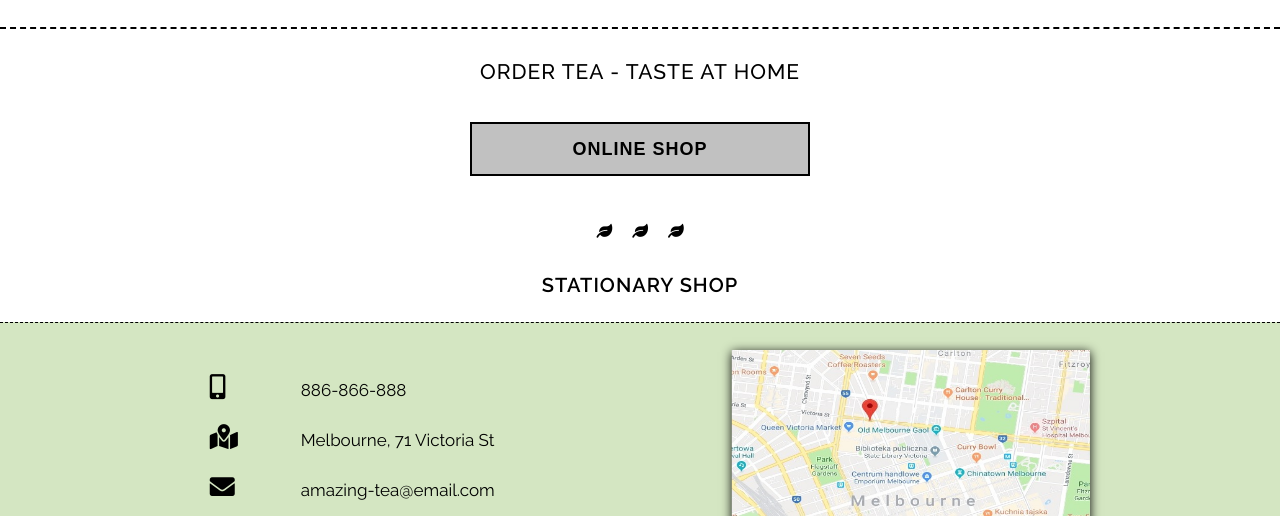
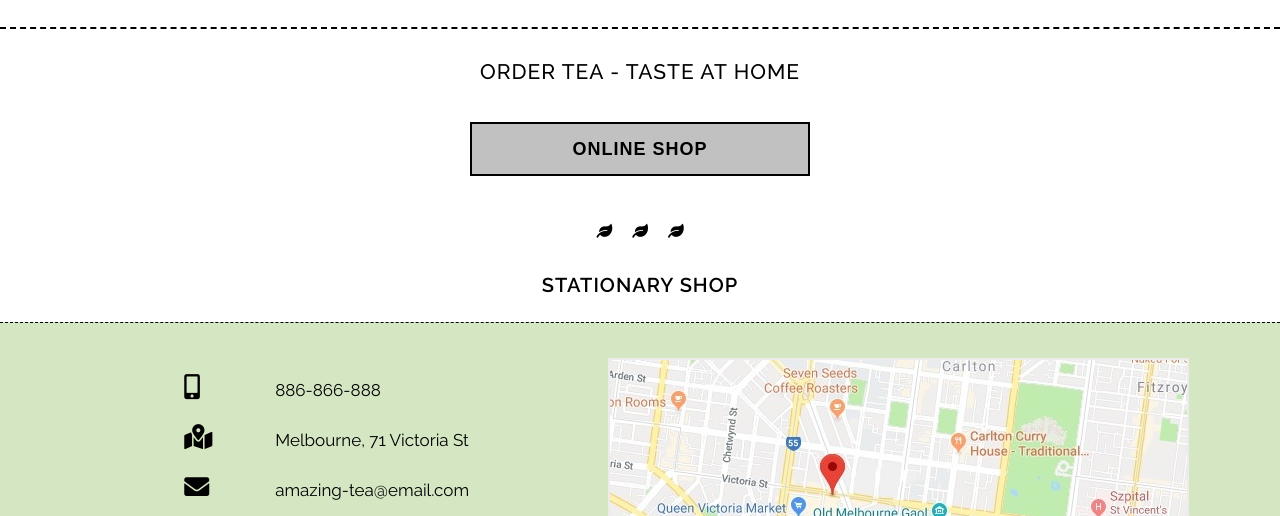
Before and after one commit to DevelopMeg/amazing-tea-website, a plain HTML site: page index.html in a window 1280 px wide. Shown: the part 5893-6409 px from the top of the page. Drawn offline with nearby package versions, Linux system fonts and the light colour scheme; files that its build step writes are made by us from their sources.

Commit message:
change section order map image to background

```diff
--- a/sass/_sectionOrderTea.scss
+++ b/sass/_sectionOrderTea.scss
@@ -71,12 +71,13 @@
   margin: 20px auto 5px auto;
   @include handlePositionLeft(relative, 0, 0);
   @include handleSize(85%, 30vh);
+  background: url("../IMG/imagemap.jpg") no-repeat center/cover;
+  cursor: pointer;
+  border: 2px solid #ececea;
 
-  &__image {
+  &__link {
     display: block;
-    @include handleCenteringItems();
-    @include handleSize(95%, 28vh);
-    box-shadow: 0 2px 10px 0 #000;
+    @include handleSize(100%, 100%);
   }
 }
 
@@ -114,6 +115,10 @@
       margin: 20px;
     }
   }
+
+  .city-map {
+    @include handleSize(70%, 25vh);
+  }
 }
 
 @media (min-width: 720px) {
@@ -147,11 +152,7 @@
 
   .city-map {
     margin: 30px auto;
-    @include handleSize(70%, 22vh);
-
-    &__image {
-      @include handleSize(80%, 20vh);
-    }
+    @include handleSize(65%, 20vh);
   }
 }
 
@@ -172,21 +173,6 @@
 
   .city-map {
     height: 55vh;
-    &__image {
-      @include handleSize(70%, 50vh);
-    }
-  }
-}
-
-@media (min-width: 800px) and (orientation: landscape) {
-  .contact {
-    &__box-items {
-      height: 35vh;
-    }
-  }
-
-  .city-map {
-    margin: 15px auto;
   }
 }
 
@@ -239,9 +225,7 @@
       &::after {
         font-family: "Font Awesome\ 5 Free";
         content: "\f07a";
-        position: absolute;
-        top: 50%;
-        left: 50%;
+        @include handlePositionLeft(absolute, 50%, 50%);
         transform: translate(-50%, 40px);
         font-size: 2.5rem;
         transition: transform 0.5s;
@@ -263,10 +247,22 @@
   }
 
   .city-map {
-    flex-basis: 45%;
+    flex-basis: 38%;
     margin: 0;
-    &__image {
-      @include handleSize(75%, 28vh);
+    height: 26vh;
+
+    &::after {
+      content: "";
+      @include handlePositionLeft(absolute, 0, 0);
+
+      @include handleSize(100%, 100%);
+      box-shadow: 0 0 12px 0 #000;
+      opacity: 0;
+      transition: opacity 1s;
+    }
+
+    &:hover::after {
+      opacity: 1;
     }
   }
 }
@@ -274,15 +270,12 @@
 @media (min-width: 1200px) {
   .contact {
     &__box-items {
-      flex-basis: 40%;
+      flex-basis: 38%;
     }
   }
 
   .city-map {
-    flex-basis: 40%;
-    &__image {
-      width: 70%;
-    }
+    flex-basis: 28%;
   }
 }
 
@@ -298,17 +291,11 @@
   }
 
   .contact {
+    height: 32vh;
     border: 1px dashed #000;
     &__box-items {
       flex-basis: 35%;
       height: 22vh;
     }
   }
-
-  .city-map {
-    flex-basis: 35%;
-    &__image {
-      height: 25vh;
-    }
-  }
 }
```
